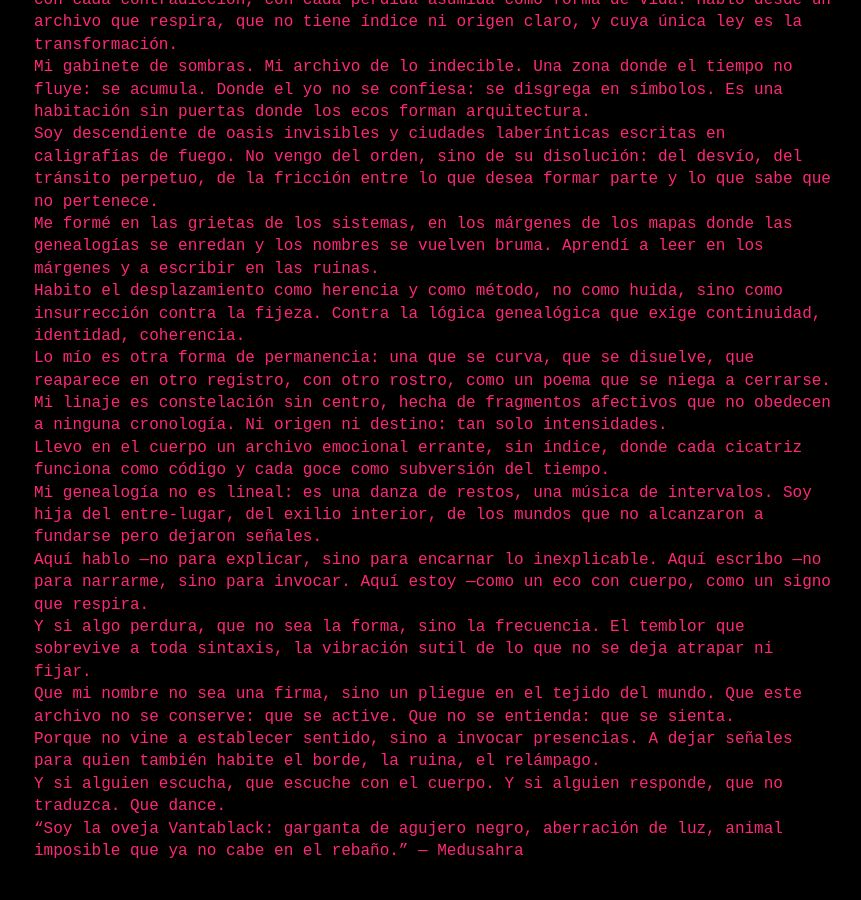
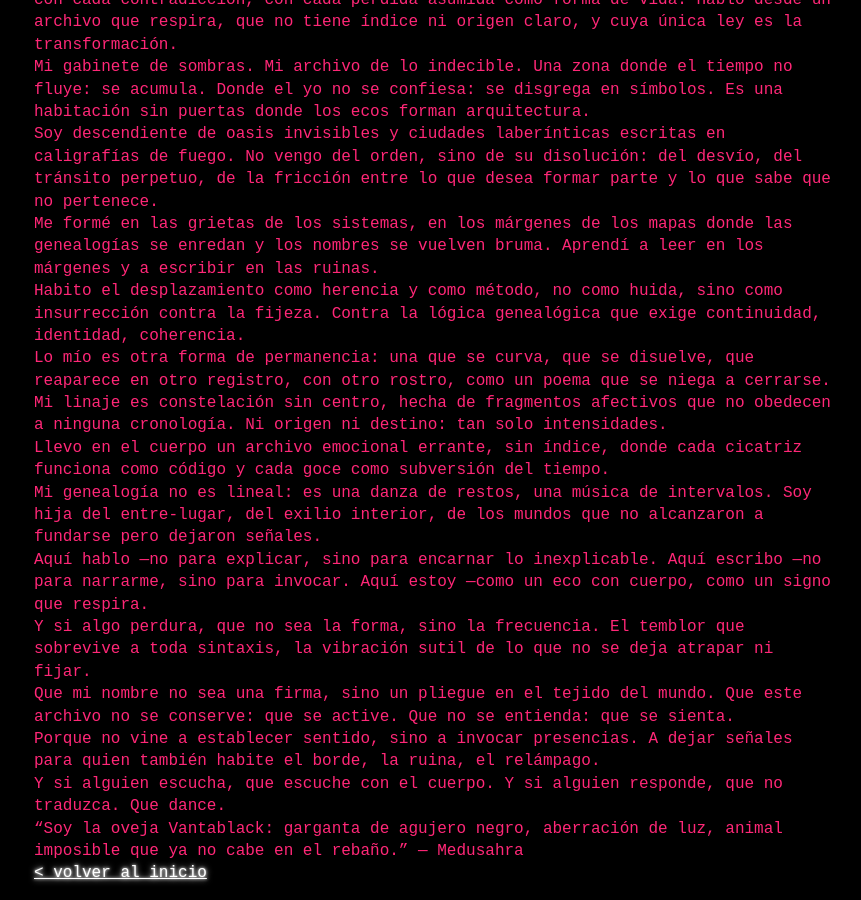
Before and after one commit to medusahra/medusahra.github.io, a Jekyll site: the page built from _posts/2025-11-14-medusahra.md, in a window 1280 px wide and 900 px high, scrolled down 1252 px. Shown: the whole window, without its empty margins (206-1067 px from the left). Built offline with Jekyll 4.4.1, drawn with Linux system fonts in a browser that asks for light colours; before the commit the page ends 2129 px from its top, so only the background shows below that.

Commit message:
Update 2025-11-14-medusahra.md

```diff
--- a/_posts/2025-11-14-medusahra.md
+++ b/_posts/2025-11-14-medusahra.md
@@ -98,3 +98,7 @@ Que dance.
 “Soy la oveja Vantablack: garganta de agujero negro, aberración de luz,
 animal imposible que ya no cabe en el rebaño.”
 — Medusahra
+
+
+
+[< volver al inicio](/)
```
